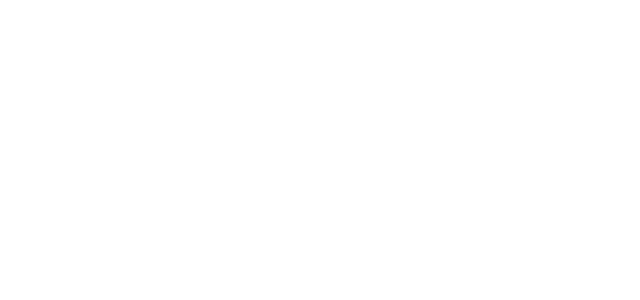
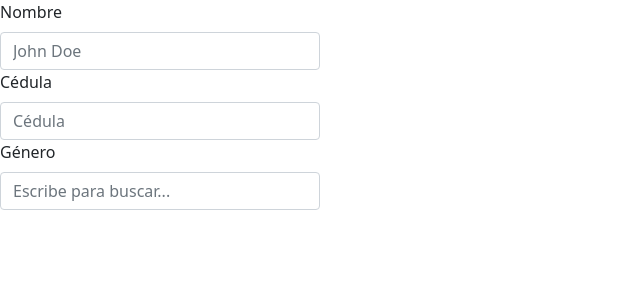
Before and after one commit to David-sqrtpi/CSW-angular, an Angular app: page /insertar-empleado in a window 1280 px wide. Before the commit this address led to /. Shown: the top 300 px of the page, without its empty margins (0-640 px from the left). Built offline with nearby package versions, Linux system fonts and the light colour scheme.

Commit message:
Add something

```diff
--- a/src/app/app-routing.module.ts
+++ b/src/app/app-routing.module.ts
@@ -3,7 +3,7 @@
 import { InsertarEmpleadoComponent } from './components/insertar-empleado/insertar-empleado.component';
 
 const routes: Routes = [
-  { path: 'heroes', component: InsertarEmpleadoComponent }
+  { path: 'insertar-empleado', component: InsertarEmpleadoComponent }
 ];
 
 @NgModule({
--- a/src/app/components/insertar-empleado/insertar-empleado.component.html
+++ b/src/app/components/insertar-empleado/insertar-empleado.component.html
@@ -1,10 +1,18 @@
-<p>insertar-empleado works!</p>
+<div class="col-sm-3">
+    <label for="name" class="form-label">Nombre</label>
+    <input type="text" class="form-control" id="name" placeholder="John Doe">
+</div>
 
-<div class="mb-3">
-    <label for="exampleFormControlInput1" class="form-label">Email address</label>
-    <input type="email" class="form-control" id="exampleFormControlInput1" placeholder="name@example.com">
+<div class="col-sm-3">
+    <label for="cedula" class="form-label">Cédula</label>
+    <input type="number" class="form-control" id="cedula" placeholder="Cédula">
 </div>
-<div class="mb-3">
-    <label for="exampleFormControlTextarea1" class="form-label">Example textarea</label>
-    <textarea class="form-control" id="exampleFormControlTextarea1" rows="3"></textarea>
+
+<div class="col-sm-3">
+    <label for="gender" class="form-label">Género</label>
+    <input class="form-control" list="genderOptions" id="gender" placeholder="Escribe para buscar...">
+    <datalist id="genderOptions">
+        <option value="Femenino">
+        <option value="Masculino">
+    </datalist>
 </div>
```
